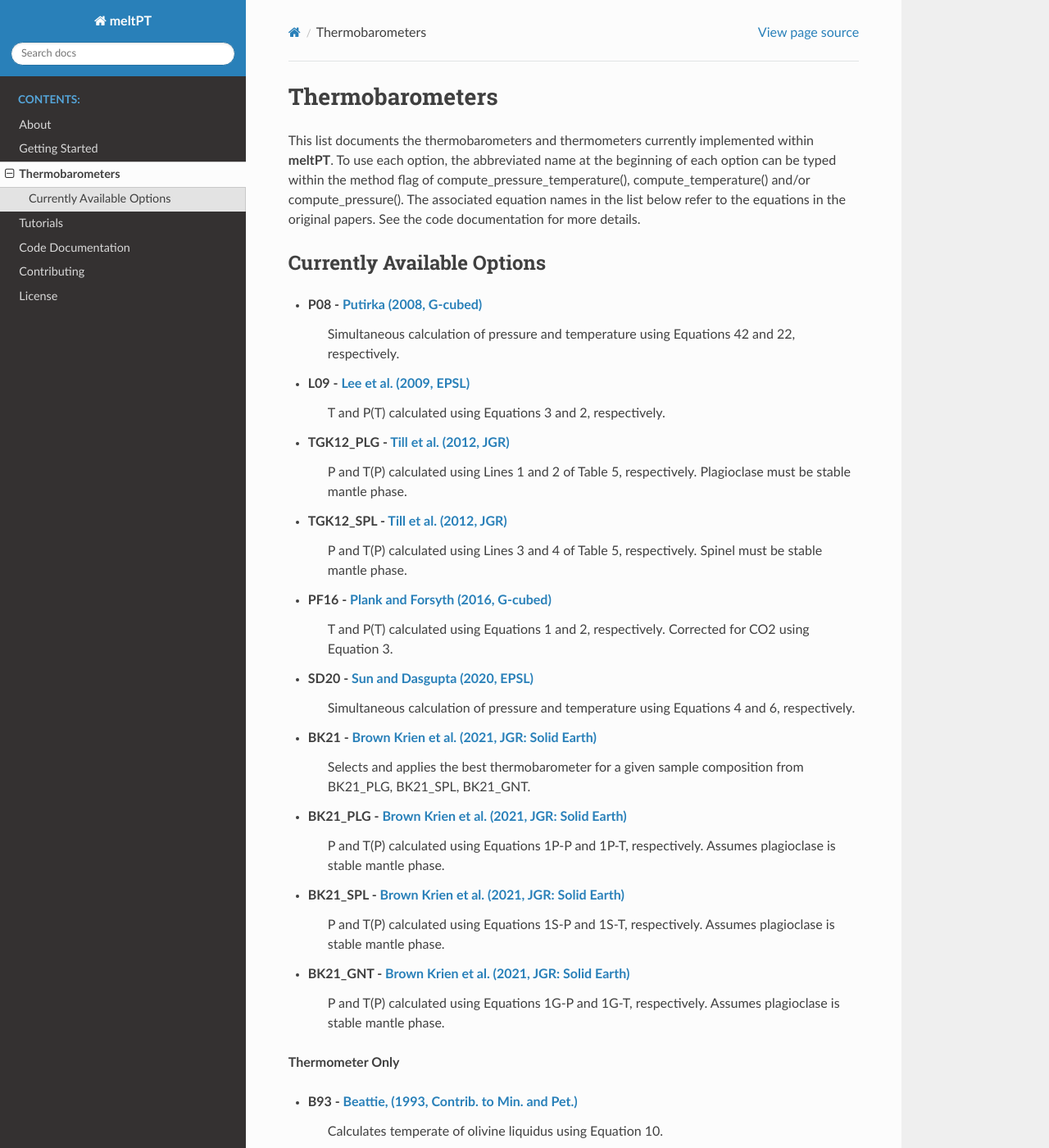
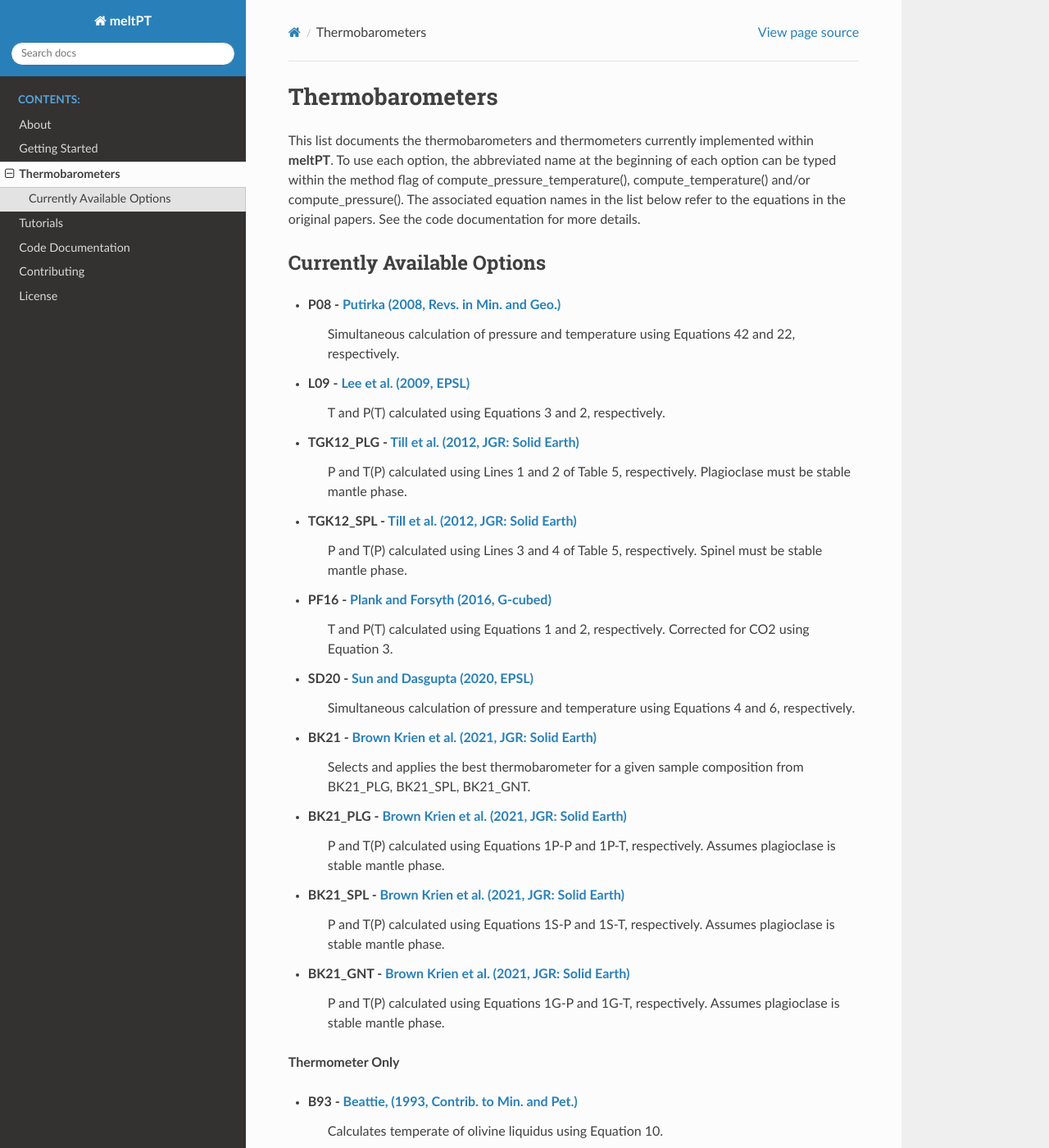
Before and after one commit to fmcnab/meltPT, a Sphinx documentation site: the page built from docs/source/thermobarometers.rst, in a window 1280 px wide and 1400 px high. Shown: the whole window at 82% size. Built offline with Sphinx 7.4.7 and the Read the Docs theme 2.0.0, drawn with Linux system fonts in a browser that asks for light colours; some of the changed text lies outside the part shown.

Commit message:
Improved thermobarometers.rst

```diff
--- a/docs/source/thermobarometers.rst
+++ b/docs/source/thermobarometers.rst
@@ -7,13 +7,13 @@
 Currently Available Options
 =============
 
-* P08       - `Putirka (2008, G-cubed) <https://doi.org/10.1002/2015GC006205>`_
+* P08       - `Putirka (2008, Revs. in Min. and Geo.) <https://doi.org/10.2138/rmg.2008.69.3>`_
               Simultaneous calculation of pressure and temperature using Equations 42 and 22, respectively.
 * L09       - `Lee et al. (2009, EPSL) <https://doi.org/10.1016/j.epsl.2008.12.020>`_
               T and P(T) calculated using Equations 3 and 2, respectively.
-* TGK12_PLG - `Till et al. (2012, JGR) <https://doi.org/10.1002/2015GC006205>`_
+* TGK12_PLG - `Till et al. (2012, JGR: Solid Earth) <https://doi.org/10.1029/2011JB009044>`_
               P and T(P) calculated using Lines 1 and 2 of Table 5, respectively. Plagioclase must be stable mantle phase.
-* TGK12_SPL - `Till et al. (2012, JGR) <https://doi.org/10.1002/2015GC006205>`_
+* TGK12_SPL - `Till et al. (2012, JGR: Solid Earth) <https://doi.org/10.1029/2011JB009044>`_
               P and T(P) calculated using Lines 3 and 4 of Table 5, respectively. Spinel must be stable mantle phase.
 * PF16      - `Plank and Forsyth (2016, G-cubed) <https://doi.org/10.1002/2015GC006205>`_
               T and P(T) calculated using Equations 1 and 2, respectively. Corrected for CO2 using Equation 3.
@@ -23,22 +23,22 @@
               Selects and applies the best thermobarometer for a given sample composition from BK21_PLG, BK21_SPL, BK21_GNT.
 * BK21_PLG  - `Brown Krien et al. (2021, JGR: Solid Earth) <https://doi.org/10.1029/2020JB021292>`_
               P and T(P) calculated using Equations 1P-P and 1P-T, respectively. Assumes plagioclase is stable mantle phase.
-* BK21_SPL  - `Brown Krien et al. (2021, JGR: Solid Earth) <https://doi.org/10.1029/2020JB0212925>`_
+* BK21_SPL  - `Brown Krien et al. (2021, JGR: Solid Earth) <https://doi.org/10.1029/2020JB021292>`_
               P and T(P) calculated using Equations 1S-P and 1S-T, respectively. Assumes plagioclase is stable mantle phase.
 * BK21_GNT  - `Brown Krien et al. (2021, JGR: Solid Earth) <https://doi.org/10.1029/2020JB021292>`_
               P and T(P) calculated using Equations 1G-P and 1G-T, respectively. Assumes plagioclase is stable mantle phase.
 
 **Thermometer Only**
 
-* B93       - `Beattie, (1993, Contrib. to Min. and Pet.) <https://doi.org/10.1002/2015GC006205>`_
+* B93       - `Beattie, (1993, Contrib. to Min. and Pet.) <https://doi.org/10.1007/BF00712982>`_
               Calculates temperate of olivine liquidus using Equation 10.
-* P07_2     - `Putirka et al. (2007, Chemical Geology) <https://doi.org/10.1002/2015GC006205>`_
+* P07_2     - `Putirka et al. (2007, Chemical Geology) <https://doi.org/10.1016/j.chemgeo.2007.01.014>`_
               Calculates temperate using Equation 2.
-* P07_4     - `Putirka et al. (2007, Chemical Geology) <https://doi.org/10.1002/2015GC006205>`_
+* P07_4     - `Putirka et al. (2007, Chemical Geology) <https://doi.org/10.1016/j.chemgeo.2007.01.0145>`_
               Calculates temperate using Equation 4.
-* HA15      - `Herzberg and Asimow (2015, G-cubed) <https://doi.org/10.1002/2015GC006205>`_
+* HA15      - `Herzberg and Asimow (2015, G-cubed) <https://doi.org/10.1002/2014GC005631>`_
               Calculate temperate using B93 converted to desired pressure using Equation 12.
 
 **Unfinished Thermobarometers**
 
-* Grove et al. (2013, )
+* G13       - Grove et al. (2013, Contrib. Min. and Pet.)  <https://doi.org/10.1007/s00410-013-0899-9>`_
```
